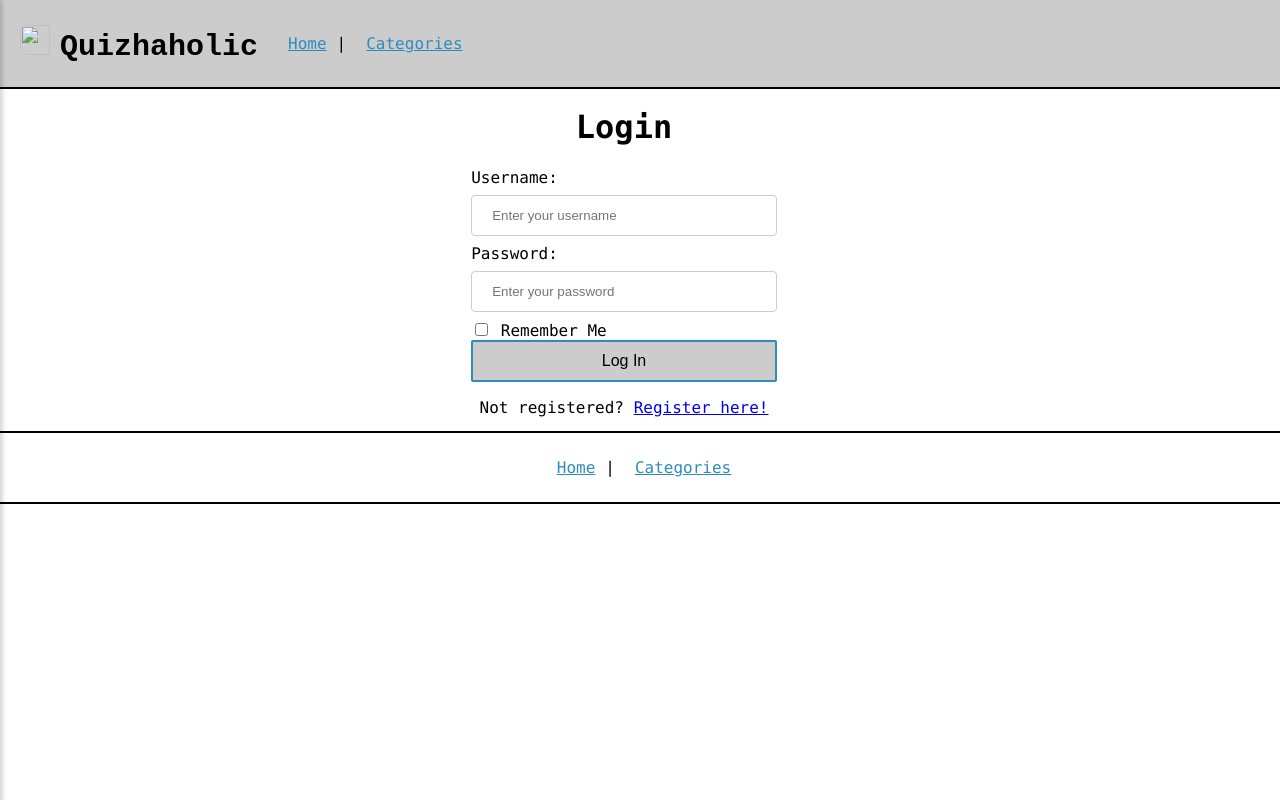
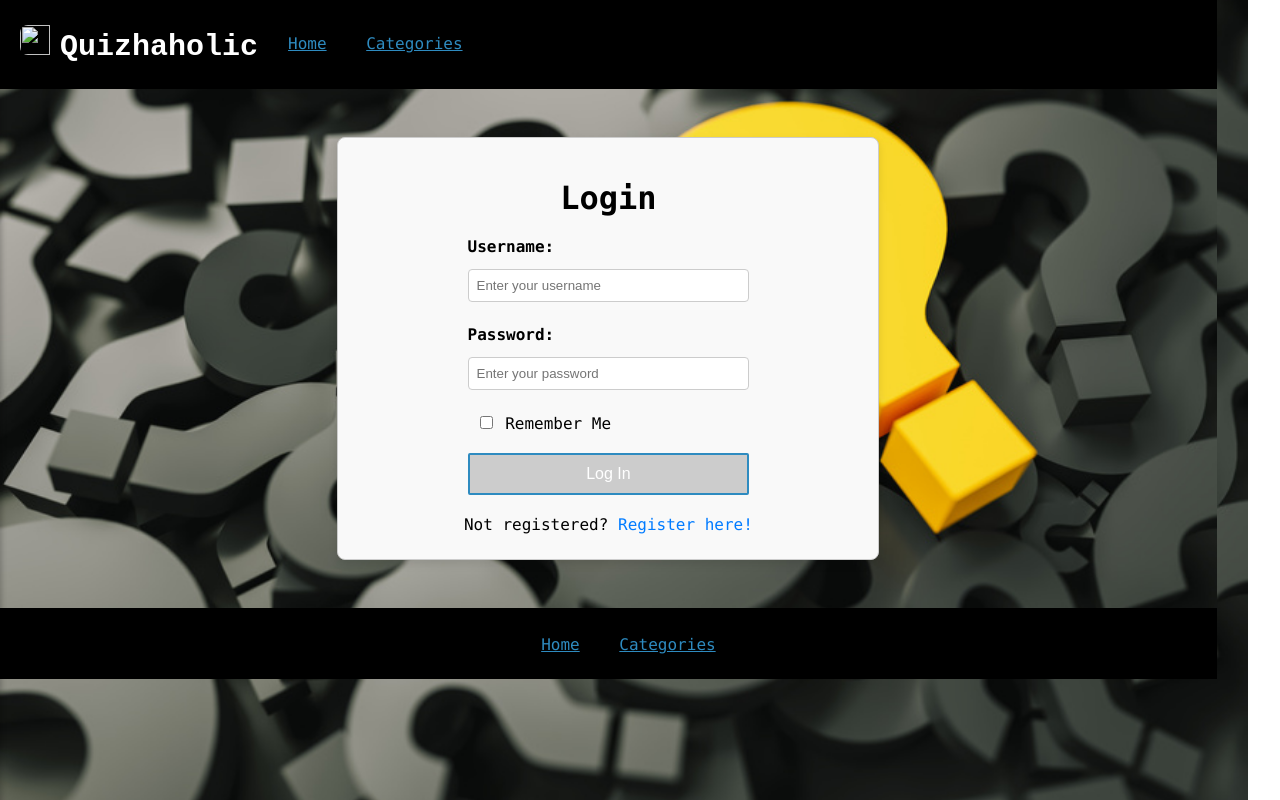
Before and after one commit to aryan-agrawal-1/quizaholic, a Django app: template templates/registration/login.html in a window 1280 px wide. Run offline with Django 3.2, Linux system fonts and the light colour scheme; the template is opened without the code that fills it: values that come from a table or form of the project are taken from there, others are empty; parts of the project's set-up code (start-up, migrations or seed data) failed here and were passed over.

Commit message:
added css for templates in /registration and added some styles to the pages

```diff
--- a/static/css/styles.css
+++ b/static/css/styles.css
@@ -1,4 +1,8 @@
-body {
+html, body {
+    background-image: url('/static/images/bg.jpg');
+    background-size: cover;
+    background-position: center;
+    background-repeat: no-repeat;
     font-family: 'Monaco', monospace;
     margin: 0;
     padding: 0;
@@ -8,6 +12,7 @@
     min-height: 100%;
     overflow-x:hidden;
 
+
 }
 
 /*
@@ -16,7 +21,7 @@
     display: flex;
     justify-content: space-between;
     align-items: center;
-    background-color: #ccc;
+    background-color: black;
     padding: 25px 20px;
     outline: 2px solid black;
     width: 100%;
@@ -39,7 +44,7 @@
 
 .logo a {
     text-decoration: none;
-    color: black;
+    color: white;
 }
 
 .logo img{
@@ -206,6 +211,8 @@
     min-height: 85vh;
     padding: 20px;
     box-sizing: border-box;
+
+
 }
 
 main a{
@@ -213,7 +220,7 @@
 }
 
 .holder {
-    background: white;
+    background: rgba(0, 0, 0, 0.7);
     padding: 30px;
     box-shadow: 0 0 10px rgba(0, 0, 0, 0.2);
     width: 60%;
@@ -225,6 +232,8 @@
     align-items: center;
     text-align: center;
     margin: 40px auto;
+    color: white;
+    font-size: large;
 }
 
 .holder h2 {
@@ -245,9 +254,9 @@
 
 .holder button {
     border: 2px solid #2E8BC0;
-    background: white;
+    background: rgb(246, 255, 148);
     font-size: 16px;
-    transition: 0.3s;
+    transition: 0.3s ease-in-out;
     cursor: pointer;
     font-family: "Courier New", monospace;
     font-weight: bold;
@@ -260,8 +269,10 @@
 }
 
 .holder button:hover {
-    background: #2E8BC0;
-    color: white;
+
+    color: black;
+    transform: scale(1.1);
+    box-shadow: 0px 5px 15px rgba(0, 0, 0, 0.3);
 }
 
 /* Make sure buttons wrap properly */
@@ -284,6 +295,7 @@
     padding: 20px;
     background-color: #ccc;
     text-align: left;
+    background: rgba(255, 255, 255, 0.8);
 }
 
 .container h1 {
@@ -620,7 +632,7 @@
 
 /* Footer Styling */
 footer {
-    background-color: white;
+    background-color: black;
     padding: 25px 20px;
     bottom:  0;
     width: 100%;
@@ -795,3 +807,109 @@
     width: 100%;
   }
 }
+
+
+.form-group {
+    margin-bottom: 15px;
+}
+
+.form-label, .form-group label {
+    display: block;
+    margin-bottom: 5px;
+    font-weight: bold;
+}
+
+input[type="text"],
+input[type="email"],
+input[type="password"],
+input[type="file"] {
+    width: 100%;
+    padding: 8px;
+    border: 1px solid #ccc;
+    border-radius: 4px;
+    box-sizing: border-box;
+}
+
+/* Error Messages */
+.error {
+    color: red;
+    font-size: 0.9em;
+    margin-top: 5px;
+}
+
+
+.btn {
+    width: 100%;
+    padding: 10px;
+    background-color: #007bff;
+    color: white;
+    border: none;
+    border-radius: 4px;
+    cursor: pointer;
+}
+
+.btn:hover {
+    background-color: #0056b3;
+}
+
+.registration-box,
+.login-box {
+    max-width: 500px;
+    margin: 50px auto;
+    padding: 20px;
+    border: 1px solid #ccc;
+    border-radius: 8px;
+    box-shadow: 0 4px 8px rgba(0, 0, 0, 0.1);
+    background-color: #f9f9f9;
+    text-align: center;
+}
+
+.registration-box h1,
+.login-box h1 {
+    margin-bottom: 20px;
+}
+
+.registration-box p,
+.login-box p {
+    margin-bottom: 20px;
+}
+
+/* Remember Me Checkbox */
+.remember-me {
+    display: flex;
+    align-items: center;
+    margin-bottom: 15px;
+}
+
+.remember-me label {
+    margin-left: 8px;
+    font-weight: normal;
+}
+
+.form-links {
+    text-align: center;
+    margin-top: 20px;
+}
+
+.form-links p {
+    margin: 5px 0;
+}
+
+.form-links a {
+    color: #007bff;
+    text-decoration: none;
+}
+
+.form-links a:hover {
+    text-decoration: underline;
+}
+
+/* Dynamic box */
+@media (max-width: 480px) {
+    .registration-box,
+    .login-box {
+        max-width: 100%;
+        margin: 20px;
+        padding: 15px;
+    }
+}
```
Also changed, not shown: static/images/bg.jpg (added).
